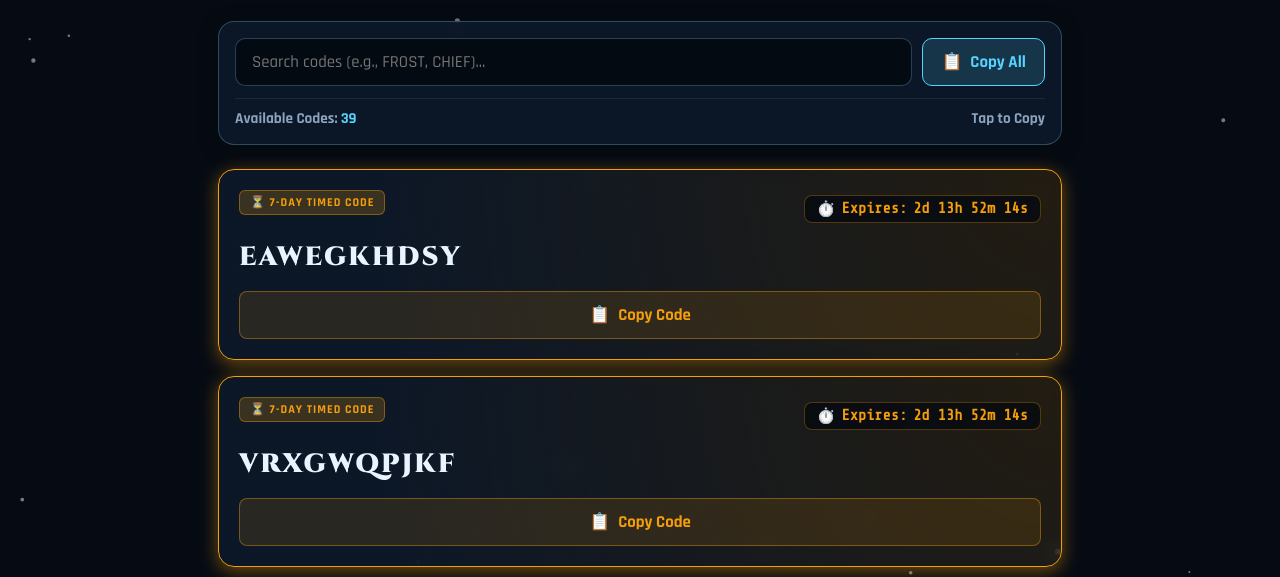
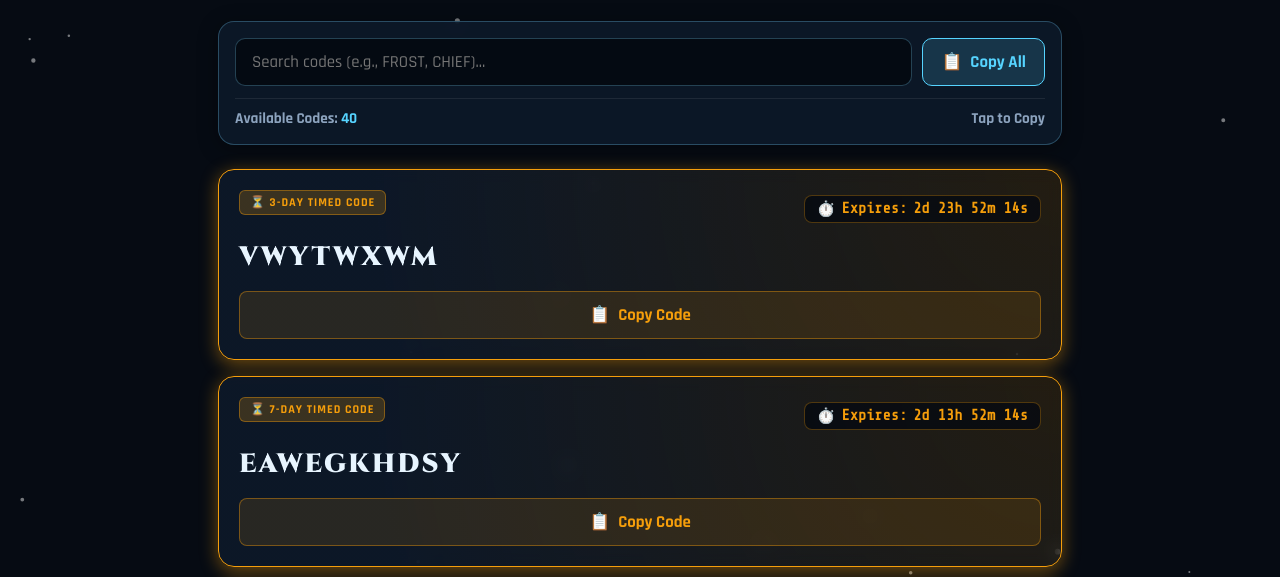
Before and after one commit to EU1-GUIDE/BETA-GUIDE, a plain HTML site: page codes.html in a window 1280 px wide. Shown: the part 225-802 px from the top of the page. Drawn offline with nearby package versions, Linux system fonts and the light colour scheme.

Commit message:
Update codes.html

```diff
--- a/codes.html
+++ b/codes.html
@@ -627,6 +627,18 @@
     <!-- Verified Gift Codes with Timed Codes at the Top -->
     <main class="codes-container" id="codesList">
 
+      <!-- ⏳ 3-DAY TIMED CODE: VWYTWXWM (Released 1:00 PM CST, Expires 3 Days Later) -->
+      <div class="code-card temp-code" data-code="VWYTWXWM" data-expires="2026-11-06T13:00:00-06:00">
+        <div style="display: flex; justify-content: space-between; align-items: center; margin-bottom: 12px; flex-wrap: wrap; gap: 8px;">
+          <div class="card-meta-tag temp-tag">⏳ 3-Day Timed Code</div>
+          <div class="timer-badge">
+            <span>⏱️</span> Expires: <span class="timer-display">Calculating...</span>
+          </div>
+        </div>
+        <div class="code-title">VWYTWXWM</div>
+        <button class="btn-copy-code temp-btn" onclick="copyCode('VWYTWXWM')"><span>📋</span> Copy Code</button>
+      </div>
+
       <!-- ⏳ 7-DAY TIMED CODE: EAWEGKHDSY -->
       <div class="code-card temp-code" data-code="EAWEGKHDSY" data-expires="2026-11-06T03:00:00-06:00">
         <div style="display: flex; justify-content: space-between; align-items: center; margin-bottom: 12px; flex-wrap: wrap; gap: 8px;">
```
